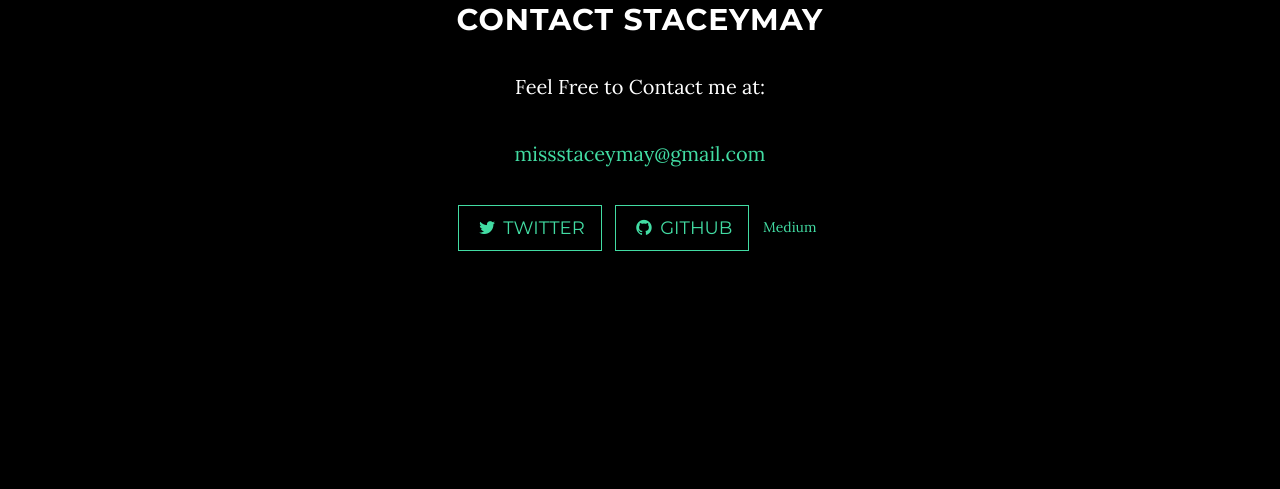
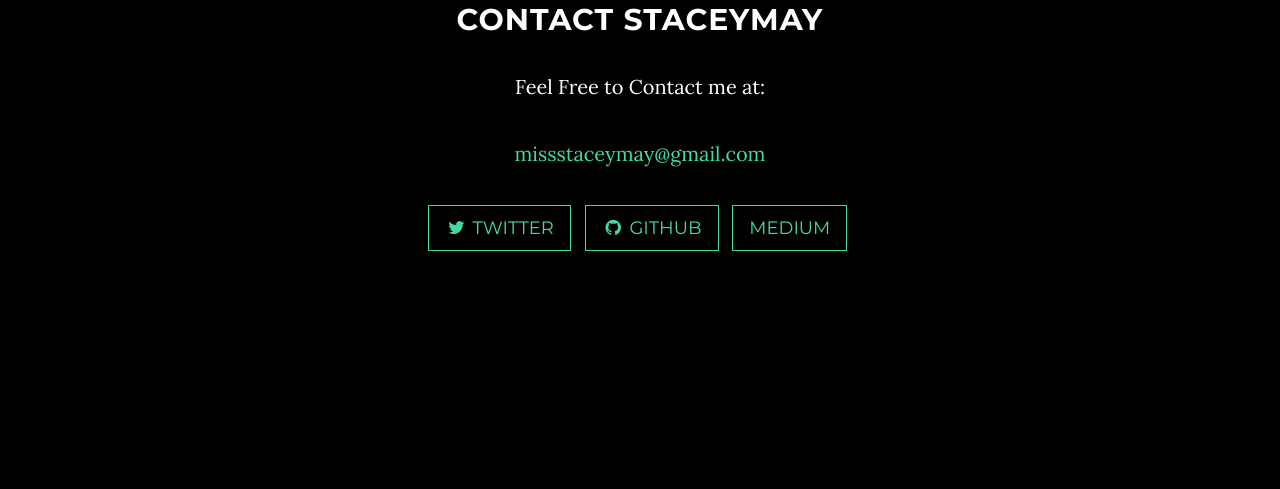
Before and after one commit to StaceyMay/StaceyMay.github.io, a website: page index.html in a window 1280 px wide. Shown: the part 1997-2486 px from the top of the page. Drawn offline with nearby package versions, Linux system fonts and the light colour scheme; some packages are replaced by stand-ins of ours.

Commit message:
update button

```diff
--- a/index.html
+++ b/index.html
@@ -127,7 +127,7 @@
                         <a href="https://github.com/StaceyMay" class="btn btn-default btn-lg"><i class="fa fa-github fa-fw"></i> <span class="network-name">Github</span></a>
                     </li>
                     <li>
-                        <a href="https://medium.com/@staceymay"></i> <span class="network-name">Medium</span></a>
+                        <a href="https://medium.com/@staceymay" class="btn btn-default btn-lg"></i> <span class="network-name">Medium</span></a>
                     </li>
                 </ul>
             </div>
```
